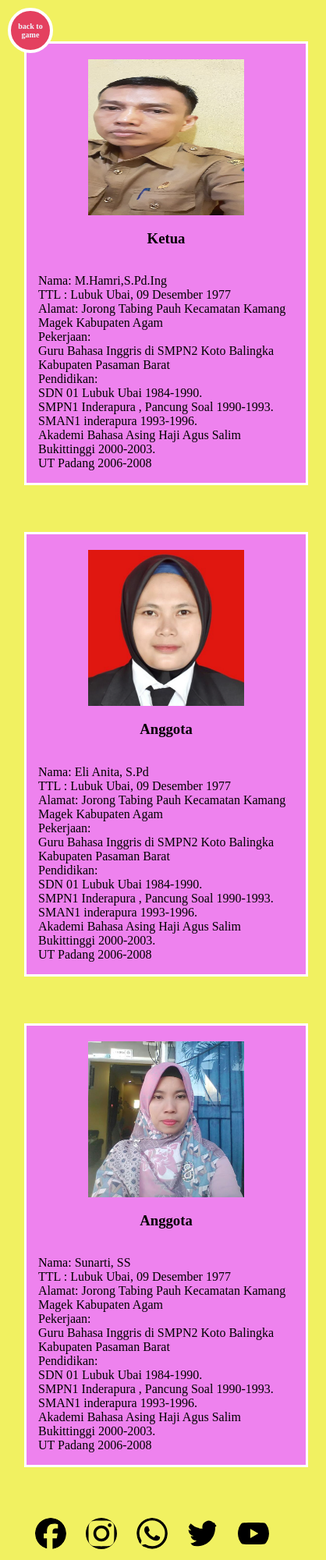
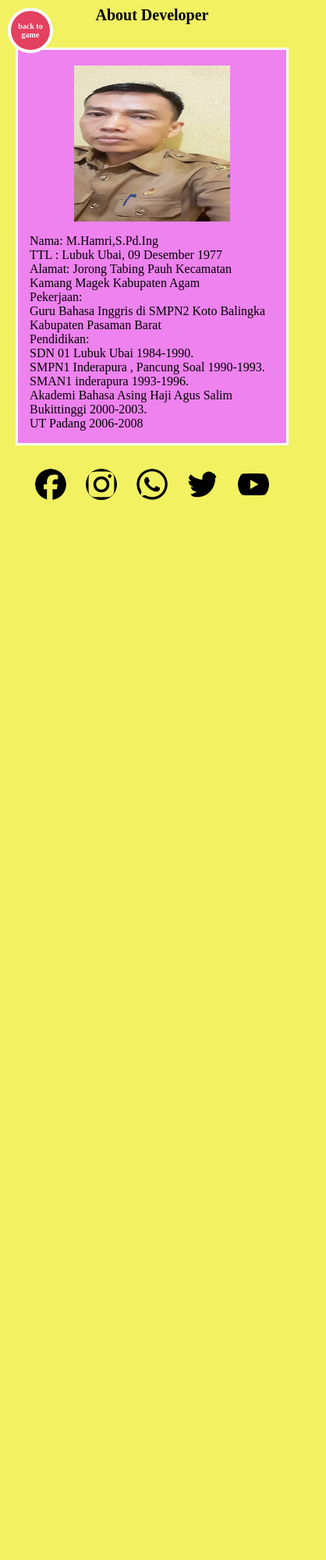
Before and after one commit to mhamry/profil_pengembang, a plain HTML site: page index.html in a window 390 px wide. Shown: the top 2000 px of the page at 78% size, 418 px wide, since content can reach past the window. After the commit the page ends 844 px from the top, so only its background shows below. Drawn offline with Linux system fonts and the light colour scheme.

Commit message:
uabah profile

```diff
--- a/index.html
+++ b/index.html
@@ -7,15 +7,13 @@
     <link rel="stylesheet" href="style.css" />
   </head>
   <body>
-    <!-- <h1>About Developer</h1> -->
+    <h1>About Developer</h1>
     <div class="kembali">
       <a href="https://smpn2kotobalingka.my.canva.site/english-indonesia-drag-and-drop-game"> <h3>back to game</h3></a>
     </div>
 
-    <div class="container">
     <div class="profil">
       <img src="image/1.jpeg " alt="poto" />
-        <h3>Ketua</h3>
       <p>
         Nama: M.Hamri,S.Pd.Ing<br />
         TTL : Lubuk Ubai, 09 Desember 1977<br />
@@ -29,42 +27,6 @@
         Akademi Bahasa Asing Haji Agus Salim Bukittinggi 2000-2003.<br />
         UT Padang 2006-2008
       </p>
-      </div>
-
-      <div class="profil">
-        <img src="image/eli.png " alt="poto" />
-        <h3>Anggota</h3>
-        <p>
-          Nama: Eli Anita, S.Pd<br />
-          TTL : Lubuk Ubai, 09 Desember 1977<br />
-          Alamat: Jorong Tabing Pauh Kecamatan Kamang Magek Kabupaten Agam<br />
-          Pekerjaan:
-          <br />Guru Bahasa Inggris di SMPN2 Koto Balingka Kabupaten Pasaman Barat<br />
-          Pendidikan:<br />
-          SDN 01 Lubuk Ubai 1984-1990.<br />
-          SMPN1 Inderapura , Pancung Soal 1990-1993.<br />
-          SMAN1 inderapura 1993-1996.<br />
-          Akademi Bahasa Asing Haji Agus Salim Bukittinggi 2000-2003.<br />
-          UT Padang 2006-2008
-        </p>
-      </div>
-      <div class="profil">
-        <img src="image/narti.png" alt="poto" />
-        <h3>Anggota</h3>
-        <p>
-          Nama: Sunarti, SS<br />
-          TTL : Lubuk Ubai, 09 Desember 1977<br />
-          Alamat: Jorong Tabing Pauh Kecamatan Kamang Magek Kabupaten Agam<br />
-          Pekerjaan:
-          <br />Guru Bahasa Inggris di SMPN2 Koto Balingka Kabupaten Pasaman Barat<br />
-          Pendidikan:<br />
-          SDN 01 Lubuk Ubai 1984-1990.<br />
-          SMPN1 Inderapura , Pancung Soal 1990-1993.<br />
-          SMAN1 inderapura 1993-1996.<br />
-          Akademi Bahasa Asing Haji Agus Salim Bukittinggi 2000-2003.<br />
-          UT Padang 2006-2008
-        </p>
-      </div>
     </div>
 
     <div class="icons">
--- a/style.css
+++ b/style.css
@@ -11,10 +11,6 @@ h3 {
   text-align: center;
 }
 
-.container {
-  display: flex;
-  padding: 50px;
-}
 .profil {
   width: 500px;
   /* height: 100vh; */
@@ -22,7 +18,6 @@ h3 {
   display: flex;
   flex-direction: column;
   border: 3px solid white;
-  margin: 30px 8px;
   box-sizing: border-box;
   background-color: violet;
   padding-top: 20px;
@@ -132,7 +127,7 @@ h3 {
 @media (max-width: 600px) {
   .icons,
   .profil {
-    width: auto;
+    width: 350px;
   }
 
   .kembali {
@@ -145,11 +140,4 @@ h3 {
   .kembali h3 {
     font-size: 10px;
   }
-
-  .container {
-    flex-direction: column;
-    padding: 15px;
-    width: 380px;
-    margin: 0 auto;
-  }
 }
```
Lines whose indentation alone changed are shown as unchanged.
